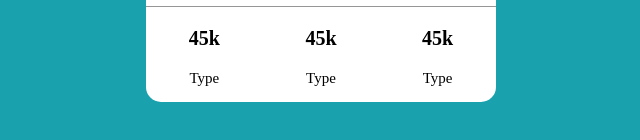
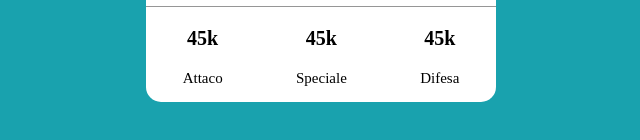
Before and after one commit to DeTaddeoDaniel/API-card-pokemon-2, a plain HTML site: page index.html in a window 1280 px wide. Shown: the part 516-656 px from the top of the page, 319-959 px from the left. Drawn offline with Linux system fonts and the light colour scheme.

Commit message:
Card statica completata

```diff
--- a/index.html
+++ b/index.html
@@ -56,17 +56,17 @@
 
                 <div class="card-footer-value">
                     <p class="card-footer-value-number">45k</p>
-                    <p class="card-footer-value-type">Type</p>
+                    <p class="card-footer-value-type">Attaco</p>
                 </div>
 
                 <div class="card-footer-value ">
                     <p class="card-footer-value-number">45k</p>
-                    <p class="card-footer-value-type">Type</p>
+                    <p class="card-footer-value-type">Speciale</p>
                 </div>
 
                 <div class="card-footer-value">
                     <p class="card-footer-value-number">45k</p>
-                    <p class="card-footer-value-type">Type</p>
+                    <p class="card-footer-value-type">Difesa</p>
                 </div>
 
 
```
